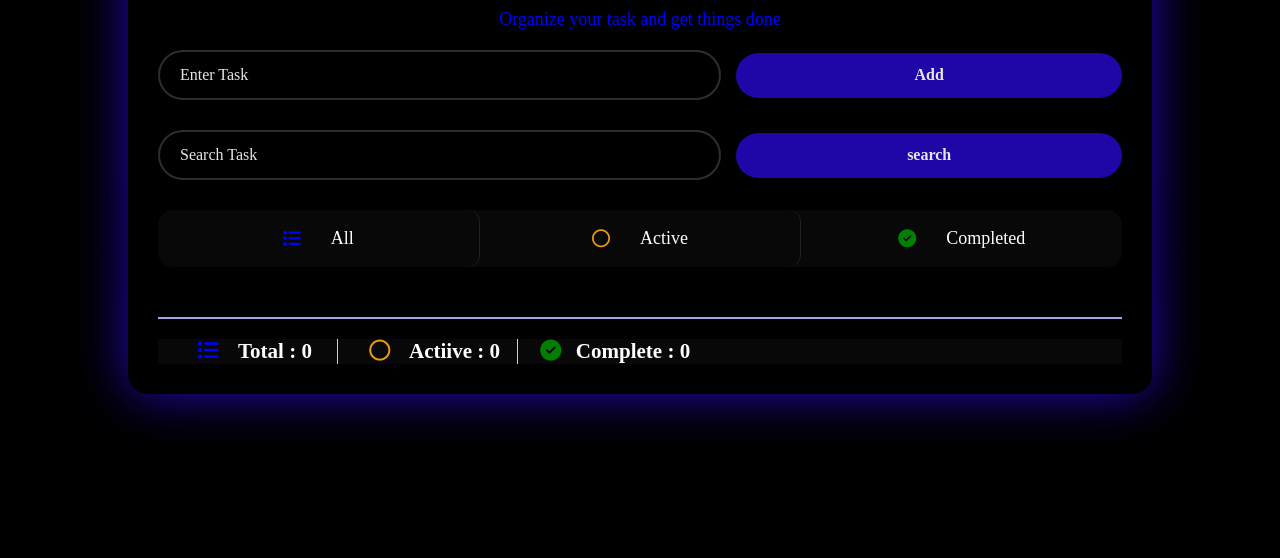
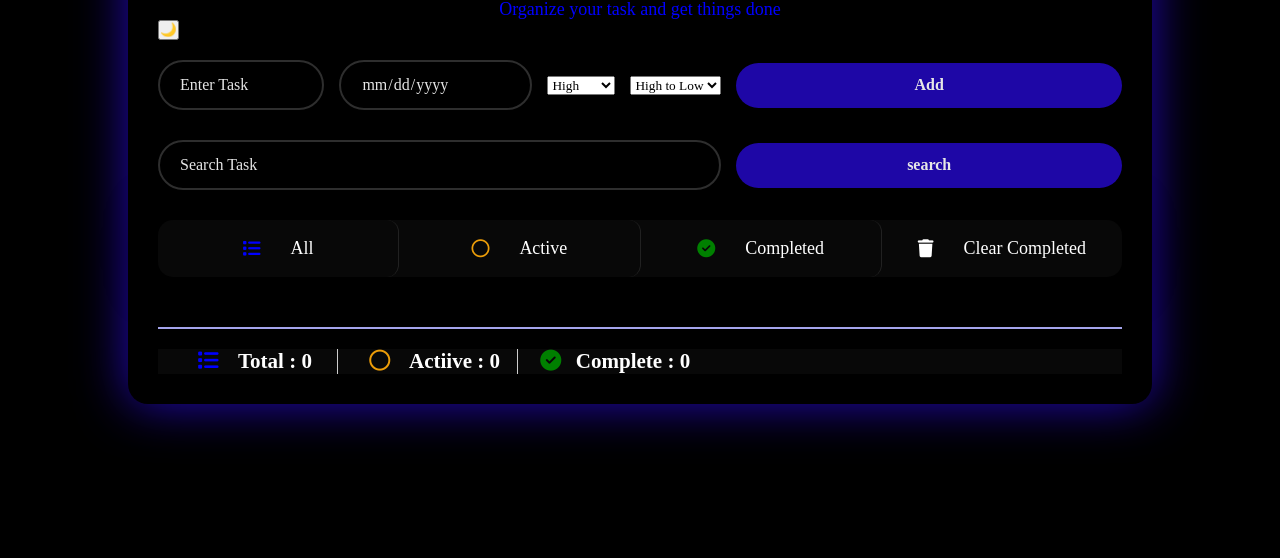
Before and after one commit to Rashmi-codes/Todo-app, a website: page index.html in a window 1280 px wide. Shown: the part 242-800 px from the top of the page. Drawn offline with Linux system fonts and the light colour scheme; no server answers.

Commit message:
Update index.html

```diff
--- a/index.html
+++ b/index.html
@@ -6,7 +6,7 @@
         <!--Custom css-->
     <link rel="stylesheet" href="todo.css">
     <!--fontawesome-->
-    <link rel="stylesheet" href="https://cdnjs.cloudflare.com/ajax/libs/font-awesome/6.7.2/css/all.min.css">
+    <link rel="stylesheet" href="fontawesome-free-6.7.2-web/css/all.min.css">
         <style>
             .done{
                 text-decoration: line-through;
@@ -24,26 +24,55 @@
     <div class="todo_wrapper">
         <h1>Todo List</h1>
         <p>Organize your task and get things done</p>
-        <div class="input-section">
+        <div class="container">
+            <button id="theme_btn">🌙</button>
+
+            <form action="/todos" method="POST" class="input-section">
+
+                <input type="text" name="task" id="input" placeholder="Enter Task">
+                <input type="date" name="dueDate"  id="dueDate">
+
+                <select name="priority" id="priority">
+                    <option value="High">High</option>
+                    <option value="Medium">Medium</option>
+                    <option value="Low">Low</option>
+                </select>
+                <div class="control">
+                    <select name="" id="sort_tasks" placeholder="Sort Tasks">
+                        <option value="HighToLow">High to Low</option>
+                        <option value="LowToHigh">Low to High</option>
+                    </select>
+                </div>
+                <button type="submit" id="button">Add</button>
 
 
-            <input type="text" id="input" placeholder="Enter Task">
-            <button type="button" id="button" onclick="addTodo()">Add</button>
 
-
-        </div>
+            </form>
             <div class="input-section">
                 <input type="text" id="search" placeholder="Search Task" >
                 <button type="button" id="button" onclick="searchTodo()">search</button>
             </div>
+        </div>
+
         <div class="filters">
             <button class="filter-btn active" id="allBtn"><i class="fa-solid fa-list"></i>
-                <span>All</span></button>
-            <button class="filter-btn" id="activeBtn"><i class="fa-regular fa-circle"></i>Active</button>
-            <button class="filter-btn" id="completeBtn"><i class="fa-solid fa-circle-check"></i>Completed</button>
+                <span>All</span>
+            </button>
+            <button class="filter-btn" id="activeBtn">
+                <i class="fa-regular fa-circle"></i>Active
+            </button>
+            <button class="filter-btn" id="completeBtn">
+                <i class="fa-solid fa-circle-check"></i>Completed
+            </button>
+            <button class="filter-btn" id="clearCompleteBtn">
+                <i class="fa-solid fa-trash"></i>Clear Completed
+            </button>
+
         </div>
 
+
             <ul id="list"></ul>
+
             <div class="footer">
                 <h3 class="footer_icon"><i class="fa-solid fa-list"></i> Total : <span  id="count">0</span></h3>
                 <h3 class="footer_icon"><i class="fa-regular fa-circle"></i> Actiive : <span id="active">0</span></h3>
```
Lines whose indentation alone changed are shown as unchanged.
